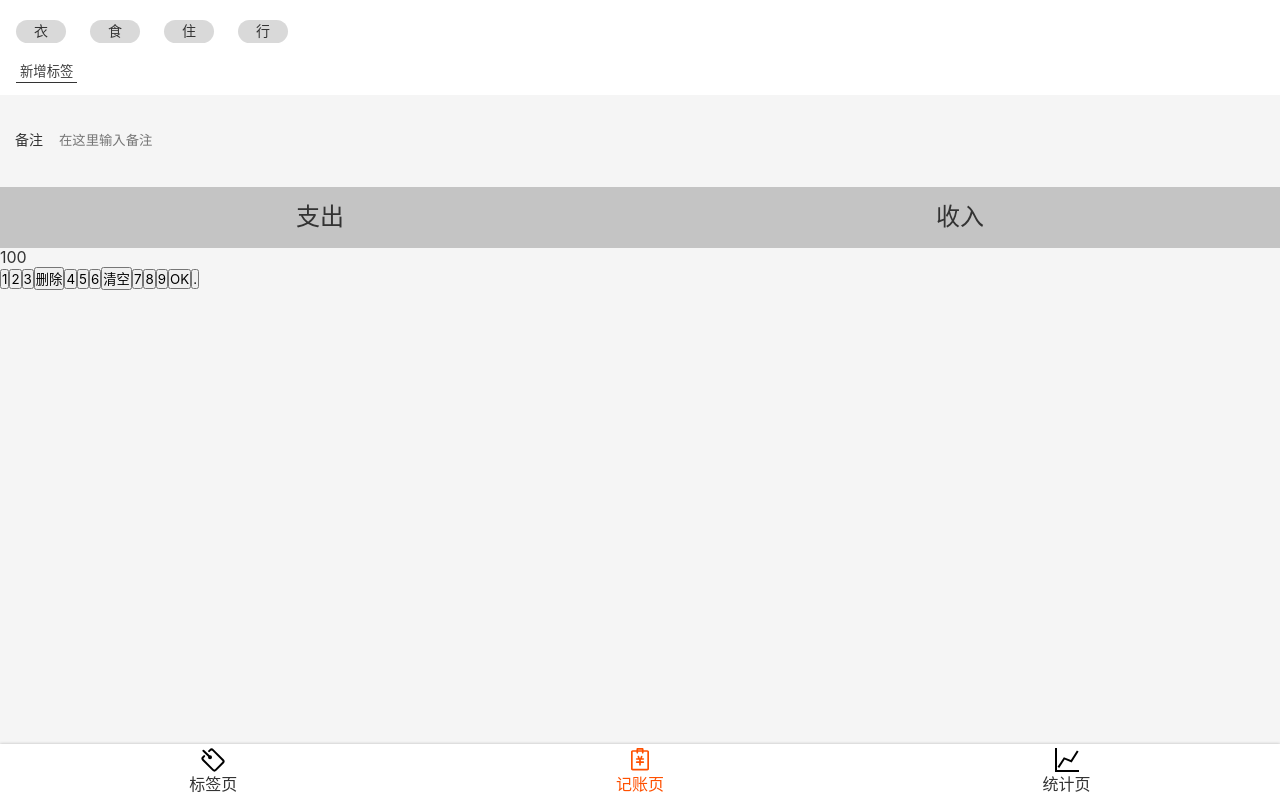
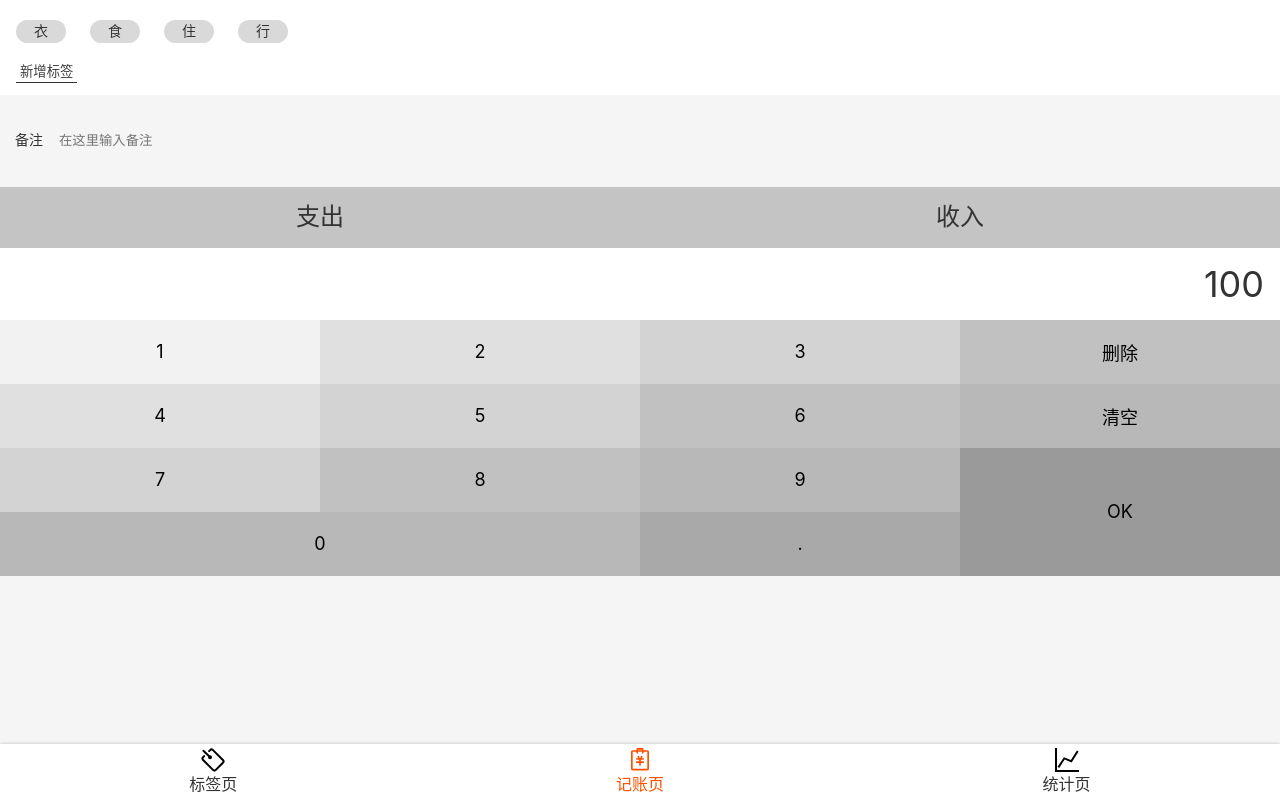
Before and after one commit to dmj1234/React--singo, a React app: page /singo in a window 1280 px wide. Built offline with nearby package versions, Linux system fonts and the light colour scheme.

Commit message:
Singo.tsx 之 数字面板

```diff
--- a/src/components/Nav.tsx
+++ b/src/components/Nav.tsx
@@ -1,5 +1,5 @@
 import styled from 'styled-components';
-import {Link,NavLink} from 'react-router-dom';
+import {NavLink} from 'react-router-dom';
 import React from 'react';
 import Icon from './icon';
 
--- a/src/index.scss
+++ b/src/index.scss
@@ -26,3 +26,8 @@
 :focus{
   outline: none;
 }
+.clearfix::after{
+  content: '';
+  display: block;
+  clear: both;
+}
--- a/src/views/Singo.tsx
+++ b/src/views/Singo.tsx
@@ -67,6 +67,59 @@
   }
 `;
 const NumberPadSection = styled.section`
+    display: flex;
+    flex-direction: column;
+  >.output{
+    background: white;
+    font-size: 36px;
+    line-height: 72px;
+    text-align: right;
+    padding: 0 16px;
+    box-shadow: inset 0 -5px 5px -5px rgba(0,0,0,0.25),
+                inset 0 5px 5px -5px rgba(0,0,0,0.25),
+  }
+  >.pad {
+    >button{
+      font-size: 18px;float:left;width: 25%;height: 64px;border: none;
+      &.ok{height: 128px;float: right;}
+      &.zero{width: 50%;}
+      &:nth-child(1){
+        background:#f2f2f2;
+      }
+      &:nth-child(2),
+      &:nth-child(5)
+      {
+        background:#E0E0E0;
+      }
+      &:nth-child(3),
+      &:nth-child(6),
+      &:nth-child(9)
+      {
+        background:#D3D3D3;
+      }
+      &:nth-child(4),
+      &:nth-child(7),
+      &:nth-child(10)
+      {
+        background:#C1C1C1;
+      }
+      &:nth-child(8),
+      &:nth-child(11),
+      &:nth-child(13)
+      {
+        background:#B8B8B8;
+      }
+      &:nth-child(12)
+      {
+        background:#9A9A9A;
+      }
+      &:nth-child(14)
+      {
+        background:#A9A9A9;
+      }
+
+    }
+  }
 `;
 
 function Singo() {
@@ -96,8 +149,8 @@
                 </ul>
             </CategorySection>
             <NumberPadSection>
-                <div>100</div>
-                <div>
+                <div className="output">100</div>
+                <div className="pad clearfix" >
                     <button>1</button>
                     <button>2</button>
                     <button>3</button>
@@ -109,8 +162,9 @@
                     <button>7</button>
                     <button>8</button>
                     <button>9</button>
-                    <button>OK</button>
-                    <button>.</button>
+                    <button className="ok">OK</button>
+                    <button className="zero">0</button>
+                    <button className="dot">.</button>
                 </div>
             </NumberPadSection>
         </Layout>
```
Also changed, not shown: 1 other file (tests, documents, lock files or other folders).
